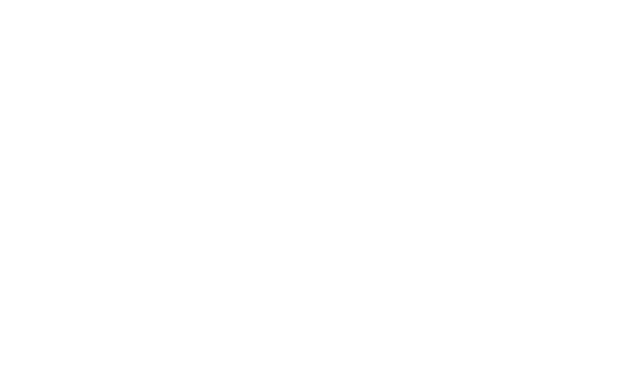
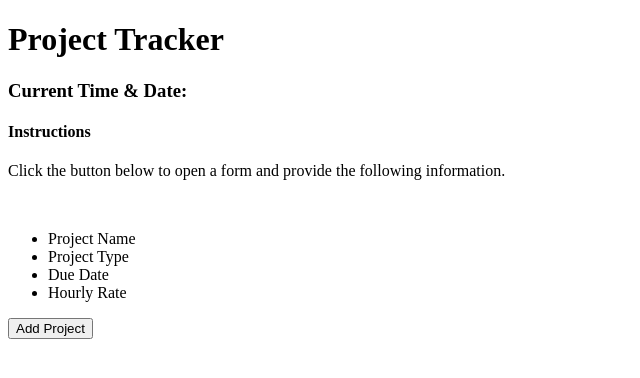
Before and after one commit to MichaelDigi/Project-Tracker, a plain HTML site: page index.html in a window 1280 px wide. Shown: the whole page, without its empty margins (0-640 px from the left). Drawn offline with Linux system fonts and the light colour scheme.

Commit message:
html basic

```diff
--- a/index.html
+++ b/index.html
@@ -8,6 +8,24 @@
     <title>Project Tracker</title>
 </head>
 <body>
+    <header>
+        <h1>Project Tracker</h1>
+        <h3>Current Time & Date:</h3>
+        <h4 id="timeDate"></h4>
+    </header>
+    <aside>
+        <h4>Instructions</h4>
+        <p>Click the button below to open a form and provide the following information.</p>
+        <br>
+        <ul>
+            <li>Project Name</li>
+            <li>Project Type</li>
+            <li>Due Date</li>
+            <li>Hourly Rate</li>
+        </ul>
+        <button id="btn">Add Project</button>
+    </aside>
+    <main id="table"></main>
     <script src="./assets/js/script.js"></script>
 </body>
 </html>
```
